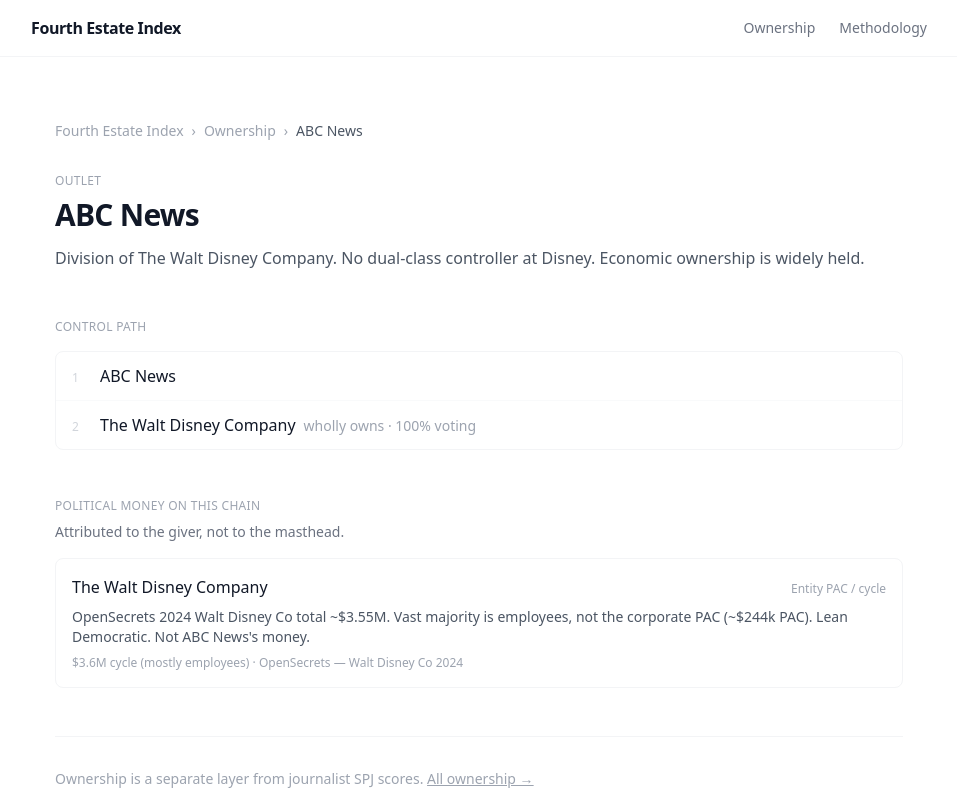
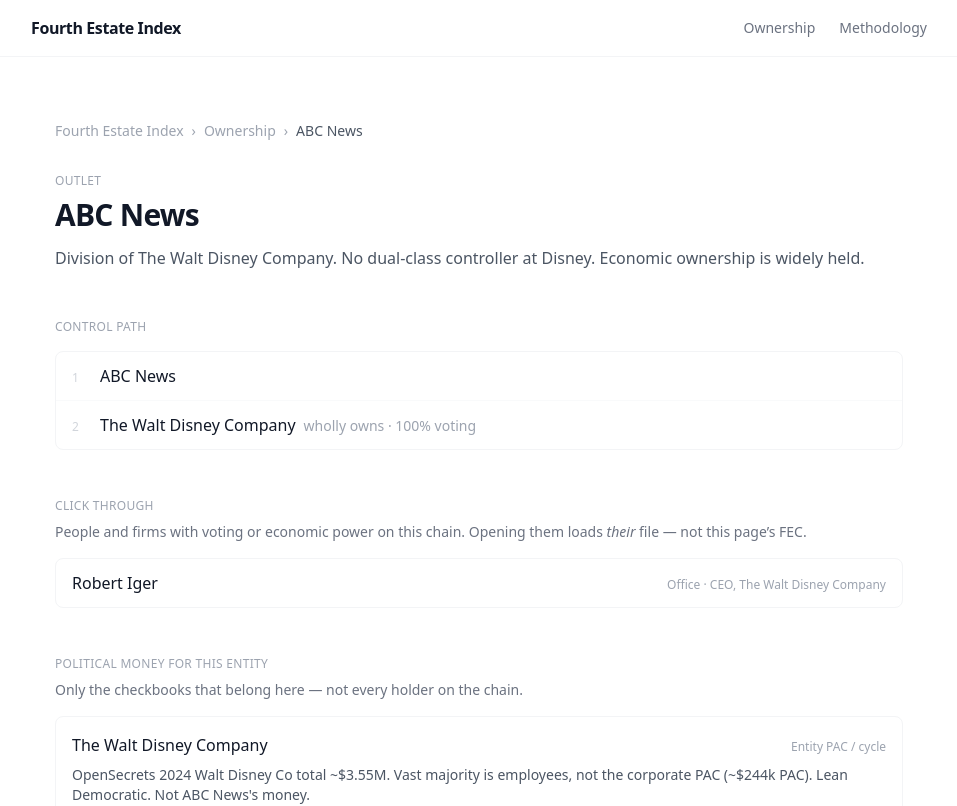
Before and after one commit to cjonesy108/fourth-estate-index, a Next.js app in the folder frontend/: page /ownership/abc-news in a window 1280 px wide. Shown: the top 806 px of the page, without its empty margins (161-1118 px from the left). Built offline with nearby package versions, Linux system fonts and the light colour scheme.

Commit message:
Entity pages: click through to people with voting or economic power

```diff
--- a/frontend/app/ownership/[slug]/page.tsx
+++ b/frontend/app/ownership/[slug]/page.tsx
@@ -4,6 +4,8 @@
 import {
   EDGE_LABEL,
   LAYER_LABEL,
+  VIA_LABEL,
+  clickThrough,
   contributionsFor,
   controlChain,
   controllerHoldings,
@@ -13,6 +15,8 @@
   getEntity,
   getGraph,
   institutionHoldings,
+  officersOf,
+  orgsOf,
   publicParent,
 } from "@/lib/ownership";
 
@@ -43,6 +47,9 @@
     : [];
   const kids = descendantOutlets(entity.slug);
   const giving = contributionsFor(entity.slug);
+  const power = clickThrough(entity.slug);
+  const officers = officersOf(entity.slug);
+  const seats = orgsOf(entity.slug);
 
   return (
     <main className="max-w-4xl mx-auto px-6 py-16">
@@ -61,6 +68,16 @@
         <h1 className="text-3xl font-bold tracking-tight mb-3">{entity.name}</h1>
         <p className="text-gray-600 leading-relaxed">{entity.control_summary}</p>
         {entity.notes && <p className="text-sm text-gray-500 mt-3">{entity.notes}</p>}
+        {seats.length > 0 && (
+          <p className="text-sm text-gray-500 mt-3">
+            {seats.map((s, i) => (
+              <span key={s.org.slug}>
+                {i > 0 && " · "}
+                {s.role} at <Link href={`/ownership/${s.org.slug}`} className="hover:underline">{s.org.name}</Link>
+              </span>
+            ))}
+          </p>
+        )}
       </header>
 
       {chain.length > 1 && (
@@ -89,28 +106,71 @@
         </section>
       )}
 
+      {power.length > 0 && (
+        <section className="mb-12">
+          <h2 className="text-xs font-medium uppercase tracking-wide text-gray-400 mb-2">Click through</h2>
+          <p className="text-sm text-gray-500 mb-4">
+            People and firms with voting or economic power on this chain. Opening them loads <em>their</em> file — not this page’s FEC.
+          </p>
+          <ul className="divide-y divide-gray-100 border border-gray-100 rounded-lg">
+            {power.map((p) => (
+              <li key={p.entity.slug} className="px-4 py-3 flex flex-wrap items-baseline justify-between gap-2">
+                <Link href={`/ownership/${p.entity.slug}`} className="font-medium hover:underline">{p.entity.name}</Link>
+                <span className="text-xs text-gray-400">{VIA_LABEL[p.via]} · {p.role}</span>
+              </li>
+            ))}
+          </ul>
+        </section>
+      )}
+
+      {officers.length > 0 && (
+        <section className="mb-12">
+          <h2 className="text-xs font-medium uppercase tracking-wide text-gray-400 mb-4">Officers</h2>
+          <ul className="divide-y divide-gray-100 border border-gray-100 rounded-lg">
+            {officers.map((o) => (
+              <li key={o.person.slug} className="px-4 py-3 flex justify-between gap-3">
+                <Link href={`/ownership/${o.person.slug}`} className="font-medium hover:underline">{o.person.name}</Link>
+                <span className="text-sm text-gray-400">{o.role}</span>
+              </li>
+            ))}
+          </ul>
+        </section>
+      )}
+
       {holders.length > 0 && (
         <section className="mb-12">
           <h2 className="text-xs font-medium uppercase tracking-wide text-gray-400 mb-2">Economic stake</h2>
           <p className="text-sm text-gray-500 mb-4">
-            Institutional holders of {parent ? parent.name : entity.name}{parent?.ticker ? ` (${parent.ticker})` : ""}. Not controllers. As of {graph.as_of_economic}.
+            Institutional holders of {parent ? parent.name : entity.name}{parent?.ticker ? ` (${parent.ticker})` : ""}. Not controllers. As of {graph.as_of_economic}. Click a holder to open its officers.
           </p>
           <table className="w-full text-sm border border-gray-100 rounded-lg">
             <thead>
               <tr className="text-left text-xs uppercase tracking-wide text-gray-400 border-b border-gray-100">
                 <th className="px-4 py-3 font-medium">Holder</th>
                 <th className="px-4 py-3 font-medium">Economic</th>
-                <th className="px-4 py-3 font-medium">Source</th>
+                <th className="px-4 py-3 font-medium">People</th>
               </tr>
             </thead>
             <tbody>
-              {holders.map(({ entity: h, edge }) => (
-                <tr key={h.slug} className="border-b border-gray-50 last:border-0">
-                  <td className="px-4 py-3"><Link href={`/ownership/${h.slug}`} className="hover:underline">{h.name}</Link></td>
-                  <td className="px-4 py-3 tabular-nums">{formatPct(edge.pct_economic)}</td>
-                  <td className="px-4 py-3 text-gray-400"><a href={edge.source_url} className="hover:underline" target="_blank" rel="noreferrer">{edge.source_label}</a></td>
-                </tr>
-              ))}
+              {holders.map(({ entity: h, edge }) => {
+                const people = officersOf(h.slug);
+                return (
+                  <tr key={h.slug} className="border-b border-gray-50 last:border-0">
+                    <td className="px-4 py-3"><Link href={`/ownership/${h.slug}`} className="hover:underline">{h.name}</Link></td>
+                    <td className="px-4 py-3 tabular-nums">{formatPct(edge.pct_economic)}</td>
+                    <td className="px-4 py-3 text-gray-500 text-xs">
+                      {people.length === 0
+                        ? "—"
+                        : people.map((p, i) => (
+                            <span key={p.person.slug}>
+                              {i > 0 && ", "}
+                              <Link href={`/ownership/${p.person.slug}`} className="hover:underline">{p.person.name}</Link>
+                            </span>
+                          ))}
+                    </td>
+                  </tr>
+                );
+              })}
             </tbody>
           </table>
         </section>
@@ -177,11 +237,11 @@
 
       {giving.length > 0 && (
         <section className="mb-12">
-          <h2 className="text-xs font-medium uppercase tracking-wide text-gray-400 mb-2">Political money on this chain</h2>
-          <p className="text-sm text-gray-500 mb-4">Attributed to the giver, not to the masthead.</p>
+          <h2 className="text-xs font-medium uppercase tracking-wide text-gray-400 mb-2">Political money for this entity</h2>
+          <p className="text-sm text-gray-500 mb-4">Only the checkbooks that belong here — not every holder on the chain.</p>
           <ul className="space-y-4">
             {giving.map((g) => (
-              <li key={`${g.entity}-${g.cycle}`} className="border border-gray-100 rounded-lg p-4">
+              <li key={`${g.entity}-${g.layer}-${g.cycle}`} className="border border-gray-100 rounded-lg p-4">
                 <div className="flex flex-wrap items-baseline justify-between gap-2 mb-2">
                   <Link href={`/ownership/${g.entity}`} className="font-medium hover:underline">
                     {getEntity(g.entity)?.name ?? g.entity}
```
